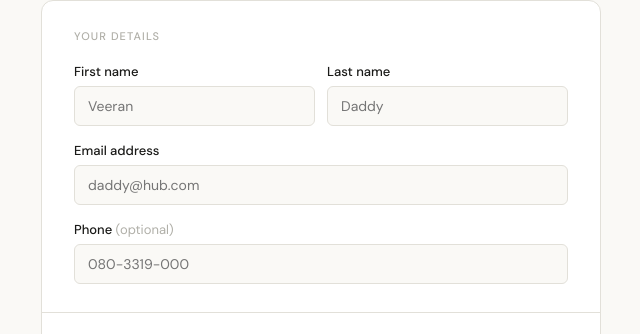
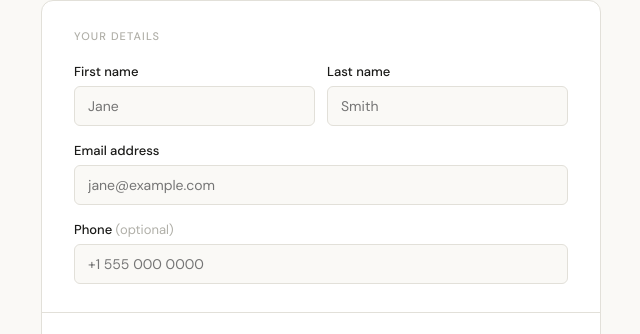
Before and after one commit to TheSpiceBlend/order-form, a website: page public/index.html in a window 1280 px wide. Both pictures are taken after a click on the element 640 px from the left and 620 px from the top of the page. Shown: the part 204-538 px from the top of the page, 319-959 px from the left. Drawn offline with Linux system fonts and the light colour scheme.

Commit message:
Update index.html

```diff
--- a/public/index.html
+++ b/public/index.html
@@ -236,6 +236,11 @@
     background: white !important;
   }
 
+  /* Hide browser default number arrows */
+  .qty-input::-webkit-outer-spin-button,
+  .qty-input::-webkit-inner-spin-button { -webkit-appearance: none; margin: 0; }
+  .qty-input[type=number] { -moz-appearance: textfield; appearance: textfield; }
+
   /* Order summary */
   .summary-rows { display: flex; flex-direction: column; gap: 8px; }
 
@@ -364,20 +369,20 @@
     <div class="field-row field">
       <div>
         <label for="firstName">First name</label>
-        <input type="text" id="firstName" placeholder="Veeran" required>
+        <input type="text" id="firstName" placeholder="Jane" required>
       </div>
       <div>
         <label for="lastName">Last name</label>
-        <input type="text" id="lastName" placeholder="Daddy" required>
+        <input type="text" id="lastName" placeholder="Smith" required>
       </div>
     </div>
     <div class="field">
       <label for="email">Email address</label>
-      <input type="email" id="email" placeholder="daddy@hub.com" required>
+      <input type="email" id="email" placeholder="jane@example.com" required>
     </div>
     <div class="field">
       <label for="phone">Phone <span style="color:var(--ink-faint);font-weight:400">(optional)</span></label>
-      <input type="tel" id="phone" placeholder="080-3319-000">
+      <input type="tel" id="phone" placeholder="+1 555 000 0000">
     </div>
   </div>
 
```
